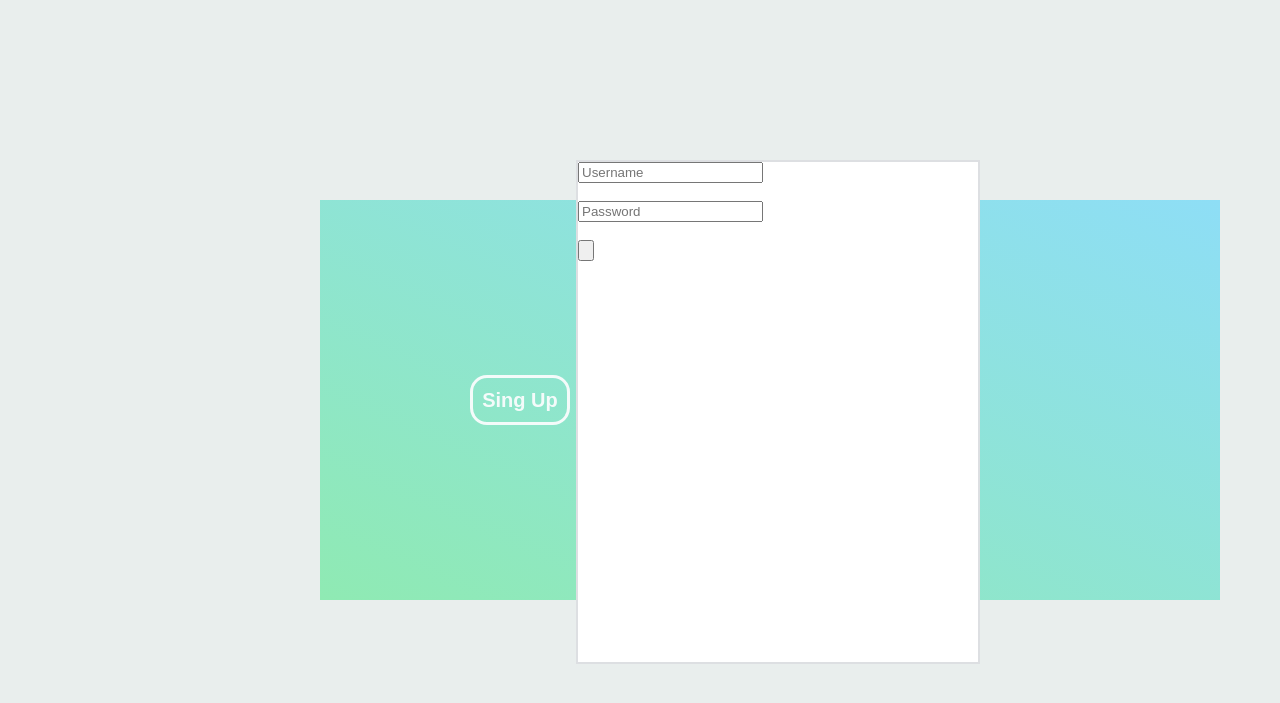
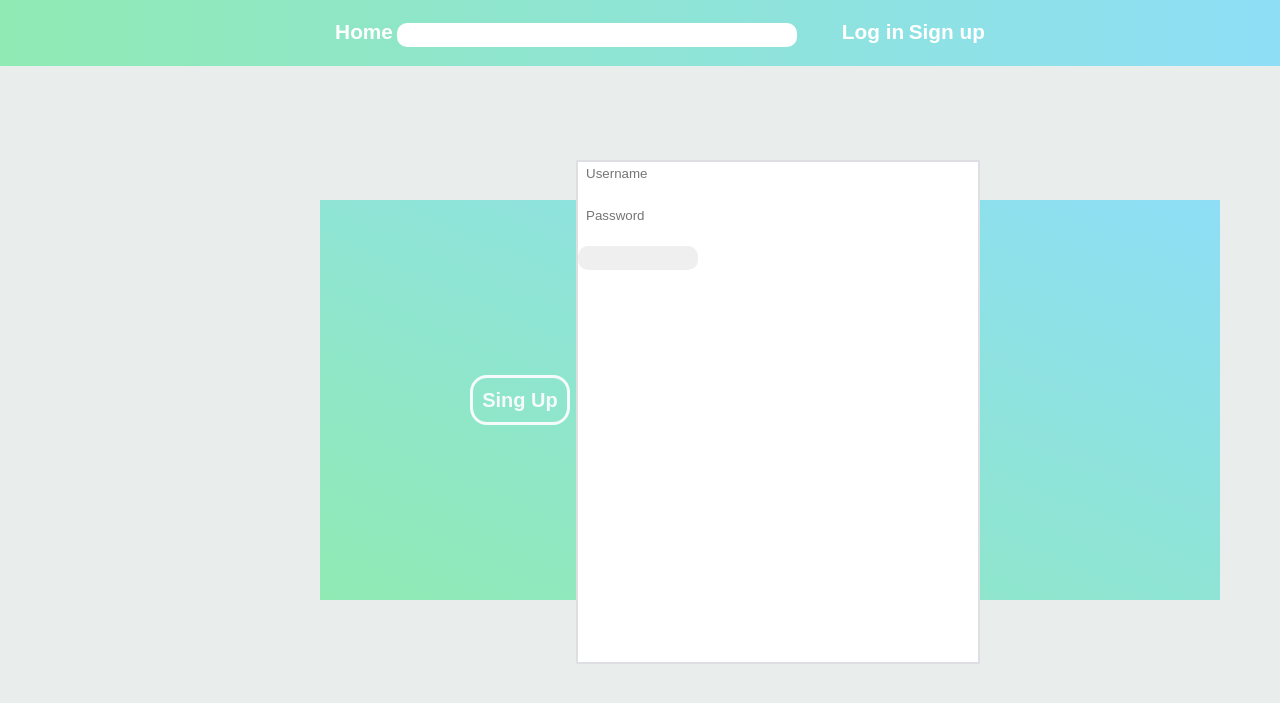
Before and after one commit to Alenvei/WebDiy, a PHP site: page / in a window 1280 px wide. Shown: the top 703 px of the page. Run offline with PHP 8.4, Linux system fonts and the light colour scheme; some libraries are stand-ins or nearby versions.

Commit message:
head nav + new css file

```diff
--- /dev/null
+++ b/client/assets/main.css
@@ -0,0 +1,33 @@
+/*Header nav bar */
+
+header{
+    background-image: linear-gradient(to  right, #8feab3ff, #8edef6ff);
+    top:0;
+    position: absolute;
+    width: 100%;
+    line-height: 4em;
+    text-align: center;
+    font-family: sans-serif;
+
+}
+
+li, ul{
+    display: inline;
+    text-decoration: none;
+}
+
+li{
+    color: white;
+    font-weight: bolder;
+    font-size: 1.3em;
+
+}
+
+
+input{
+    width: 30%;
+    border-radius: 10px;
+    border: none;
+    line-height: 1.5em;
+    padding: 2px 8px;
+}
--- a/partials/header.php
+++ b/partials/header.php
@@ -5,6 +5,20 @@
     <meta name="viewport" content="width=device-width, initial-scale=1.0">
     <meta http-equiv="X-UA-Compatible" content="ie=edge">
     <link rel="stylesheet" href="client/assets/forms.css">
+    <link rel="stylesheet" href="client/assets/main.css">
+    <script src="https://kit.fontawesome.com/a076d05399.js"></script>
     <title>WebDiy</title>
 </head>
 <body>
+    <header>
+        <ul class="leftnav">
+            <li>Home</li>
+        </ul>
+
+        <input type="text">
+
+        <ul class="rightnav">
+            <li>Log in</li>
+            <li>Sign up</li>
+        </ul>
+    </header>
```
